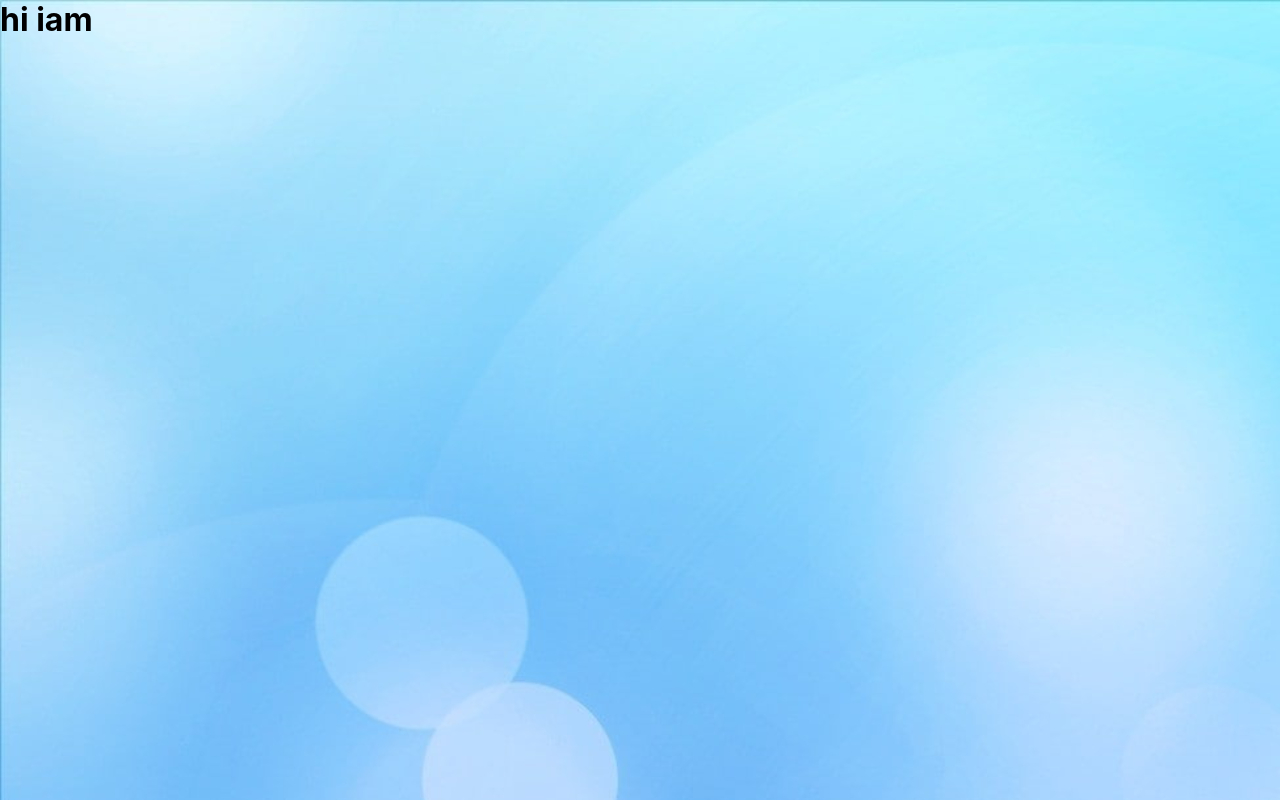
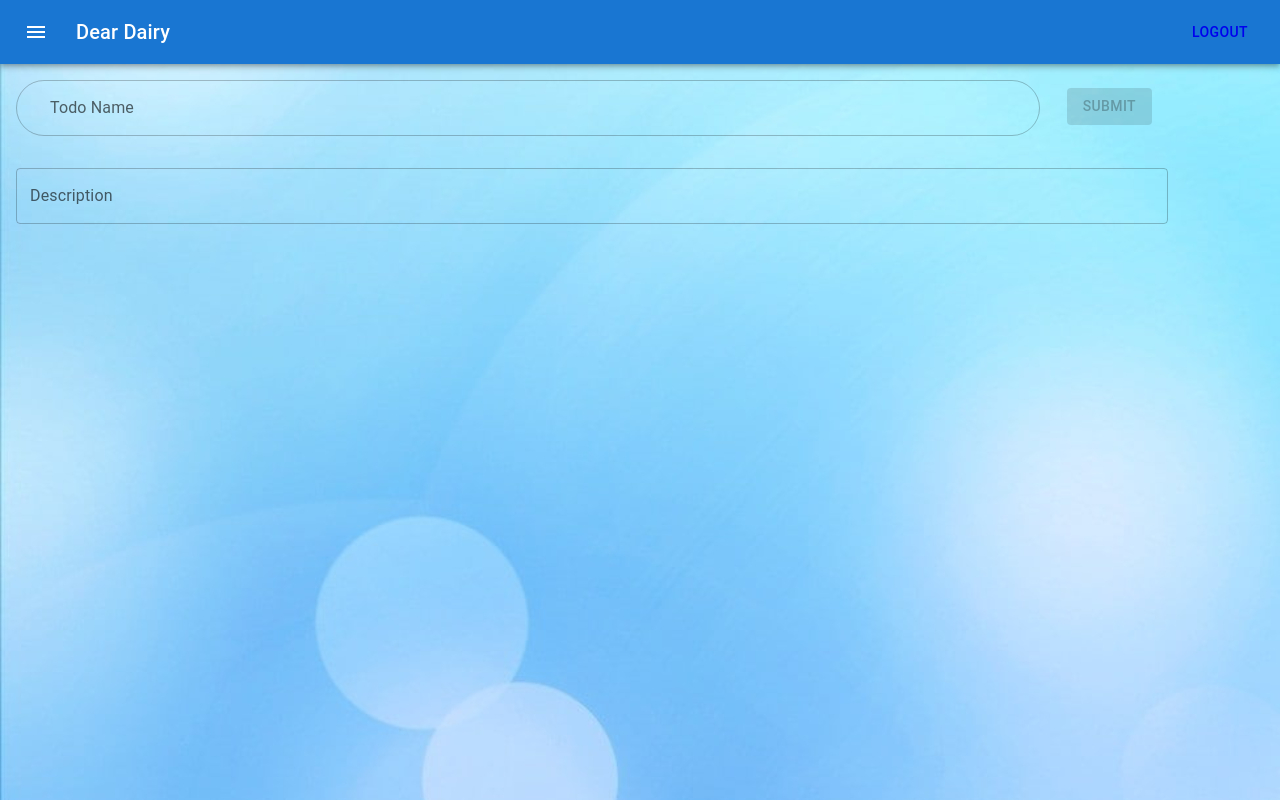
Before and after one commit to fcodelabs/training-web, a React (Create React App) app in the folder dear-diary-app-ts/: page /home in a window 1280 px wide. Built offline with nearby package versions, Linux system fonts and the light colour scheme.

Commit message:
Adding to form

```diff
--- /dev/null
+++ b/dear-diary-app-ts/src/components/Appbar.tsx
@@ -0,0 +1,40 @@
+import React from 'react';
+import AppBar from '@mui/material/AppBar';
+import Box from '@mui/material/Box';
+import Toolbar from '@mui/material/Toolbar';
+import Typography from '@mui/material/Typography';
+import Button from '@mui/material/Button';
+import IconButton from '@mui/material/IconButton';
+import MenuIcon from '@mui/icons-material/Menu';
+import { Link } from 'react-router-dom';
+
+function Appbar() {
+
+    return (
+        <div >
+            <Box sx={{ flexGrow: 1 }}>
+                <AppBar position="static">
+                    <Toolbar>
+                        <IconButton
+                            size="large"
+                            edge="start"
+                            color="inherit"
+                            aria-label="menu"
+                            sx={{ mr: 2 }}
+                        >
+                            <MenuIcon />
+                        </IconButton>
+                        <Typography variant="h6" component="div" sx={{ flexGrow: 1 }}>
+                            Dear Dairy
+                        </Typography>
+                        <Link to='/'>
+                            <Button color="inherit">Logout</Button>
+                            </Link>
+                    </Toolbar>
+                </AppBar>
+            </Box>
+        </div>
+    )
+}
+
+export default Appbar
--- /dev/null
+++ b/dear-diary-app-ts/src/components/Todo_Form.tsx
@@ -0,0 +1,118 @@
+import React, { useState } from 'react'
+import Grid from '@mui/material/Grid';
+import Box from '@mui/material/Box';
+import TextField from '@mui/material/TextField';
+import Button from '@mui/material/Button';
+
+
+
+
+function Todo_Form() {
+
+    // title name set to state
+    const [input, setInput] = useState('');
+    // console.log("my input value : ", input);
+
+    // title description set to state
+    const [desc, setDescr] = useState('');
+    // console.log("This is my Description : ", desc)
+
+
+    // todo form design
+    return (
+        <div>
+            <Grid container spacing={0} >
+
+
+                <Grid item xs={10} className='wite_grid'>
+                    <Box
+                        component="form"
+                        sx={{
+                            '& > :not(style)': { m: 2, width: '96%' },
+                        }}
+                        noValidate
+                        autoComplete="off"
+                    >
+                        <TextField
+                            id="outlined-basic"
+                            label="Todo Name"
+                            variant="outlined"
+                            value={input}
+                            onChange={e => setInput(e.target.value)}
+
+                            sx={{
+                                "& .MuiOutlinedInput-root": {
+                                  borderRadius: "50px",
+
+                                  legend: {
+                                    marginLeft: "30px"
+                                  }
+                                },
+                                "& .MuiAutocomplete-inputRoot": {
+                                  paddingLeft: "20px !important",
+                                  borderRadius: "50px"
+                                },
+                                "& .MuiInputLabel-outlined": {
+                                  paddingLeft: "20px"
+                                },
+                                "& .MuiInputLabel-shrink": {
+                                  marginLeft: "20px",
+                                  paddingLeft: "10px",
+                                  paddingRight: 0,
+                                }
+                              }}
+                        />
+
+
+
+
+                    </Box>
+
+
+
+                </Grid>
+                <Grid item xs={2} sx={{ paddingTop: 3 }} className='left_grid'>
+                    {/* when click submit the button printing in console  */}
+
+                    <Button disabled={!input} type="submit"  variant="contained" className='Form_sumbitbtn' onClick={() => {
+                        // createToda(input, desc);
+                        console.log("The todo title name : ",input);
+                        console.log("The todo description : ",desc);
+                        setInput('');
+                        setDescr('');
+                    }}>Submit</Button>
+                </Grid>
+
+
+            </Grid>
+
+            <Grid>
+            <Box
+                        component="form"
+                        sx={{
+                            '& > :not(style)': { m: 2, width: '90%' },
+
+                        }}
+                        noValidate
+                        autoComplete="off"
+                    >
+                        <TextField
+                            id="outlined-basic"
+                            label="Description"
+                            variant="outlined"
+                            value={desc}
+                        onChange={c => setDescr(c.target.value)}
+
+                        />
+
+
+
+
+                    </Box>
+            </Grid>
+
+        </div>
+    )
+}
+
+export default Todo_Form
--- a/dear-diary-app-ts/src/pages/Main.tsx
+++ b/dear-diary-app-ts/src/pages/Main.tsx
@@ -1,16 +1,22 @@
 import React, { ReactElement } from 'react';
-
+import Appbar from "../components/Appbar";
+import TodoForm from "../components/Todo_Form";
 interface MainProps {
   name: string;
 }
 
 function Main({ name }: MainProps): ReactElement {
+
   // component styles
   return (
-    <div>
-      <h1>hi iam</h1>
-    </div>
+    <div className="App">
+      {/* top header component navigation */}
+      <Appbar />
+
+      {/* todo form component */}
+      <TodoForm  />
+    </div >
   );
 }
 
-export default Main;
+export default Main
```
